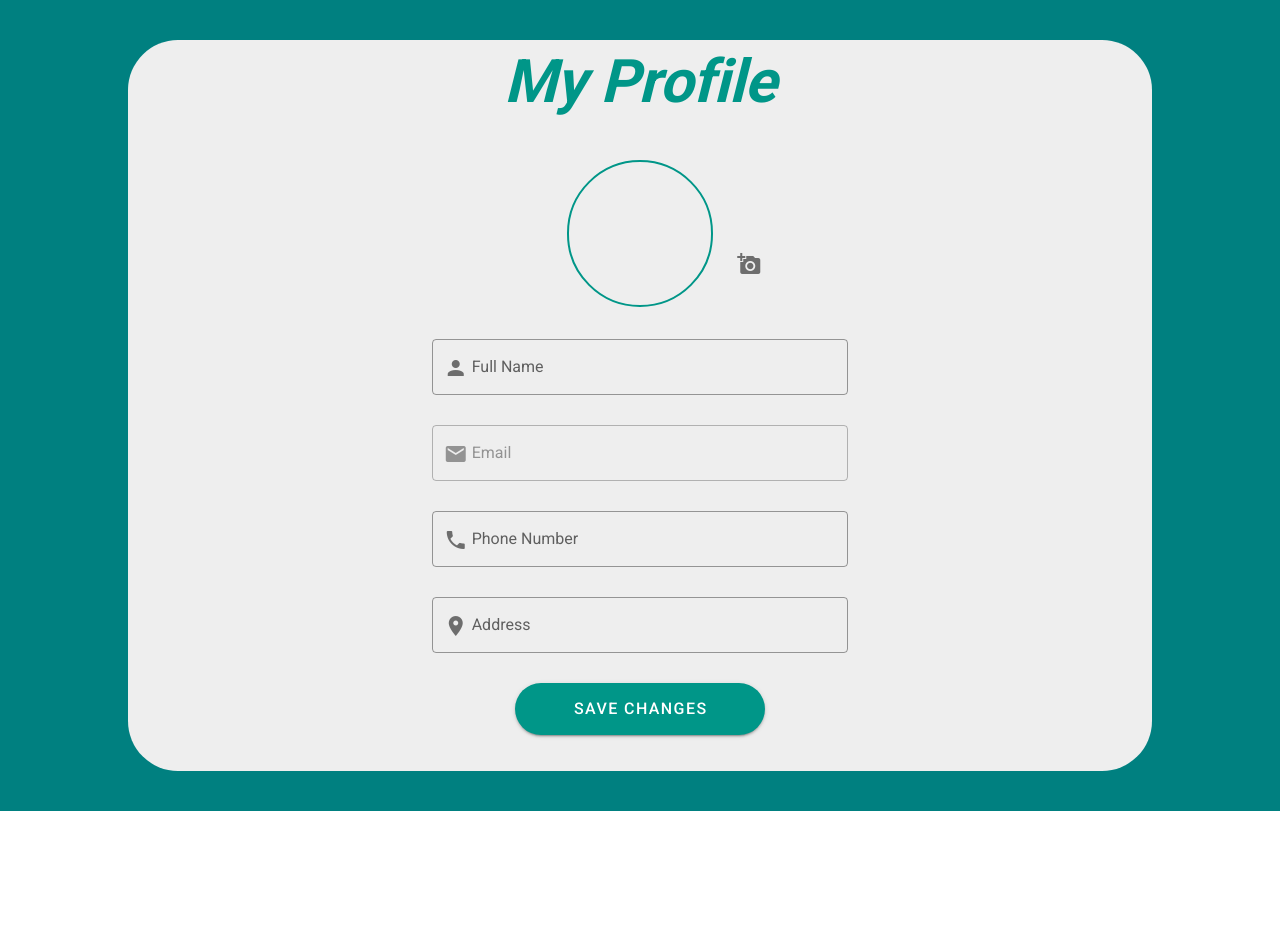
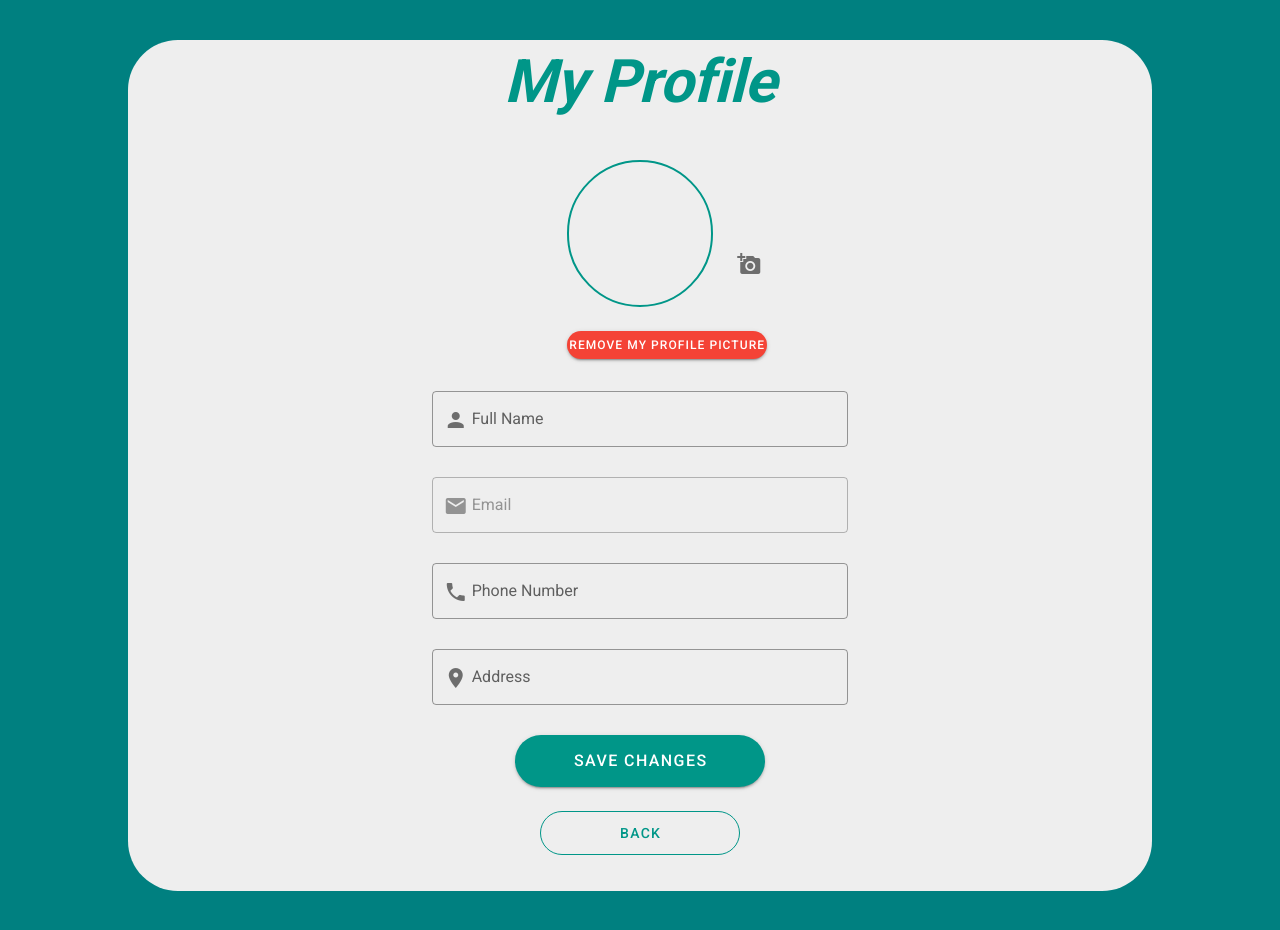
Before and after one commit to aya1sameh/SchoolFinder_Website, a Vue app in the folder schoolfinder_web/: page /user_profile in a window 1280 px wide. Before the commit the page ends 811 px from the top, so only its background shows below. Built offline with nearby package versions, Linux system fonts and the light colour scheme; no server answers; sample sign-in values are in the browser's storage.

Commit message:
images upload and preview finished

```diff
--- a/schoolfinder_web/src/components/SchoolCard.vue
+++ b/schoolfinder_web/src/components/SchoolCard.vue
@@ -13,7 +13,7 @@
               id="avatar"
               class="preview"
               rounded
-              :src="`http://127.0.0.1:8000/${school.gallery ? school.gallery[0] : TempImage} `"
+              :src="schoolimage"
               color="#009688"
             ></v-img>
           </v-col>
@@ -90,6 +90,12 @@ export default {
       TempImage: schoolfinderlogo,
     };
   },
+  computed: {
+    schoolimage() {
+      if (this.school.gallery) return `http://127.0.0.1:8000/${this.school.gallery[0]}`;
+      return this.TempImage;
+    },
+  },
 };
 </script>
 
--- a/schoolfinder_web/src/views/SignUp.vue
+++ b/schoolfinder_web/src/views/SignUp.vue
@@ -239,23 +239,19 @@ export default {
     },
     Validate() {
       if (this.$refs.form.validate()) {
-        axios({
-          method: 'post',
-          url: 'http://127.0.0.1:8000/api/register',
-          headers: { APP_KEY: 'c2Nob29sX2ZpbmRlcl9hcHBfa2V5ZmJkamhqeGNoa2N2anhqY2p2Ymh4amM6dmFzZGhoYXNkaGphZHNrZHNmYW1jbmhkc3VoZHVoY3Nq' },
-          data: {
-            name: this.Name,
-            password: this.password,
-            password_confirmation: this.Confirmpassword,
-            email: this.Email,
-            role: this.Role,
-            // avatar: this.UserImage,
-            phone_no: this.PhoneNumber,
-            address: this.Location,
-          },
-        })
+        const fd = new FormData();
+        fd.append('avatar', this.UserImage);
+        fd.append('address', this.Location);
+        fd.append('name', this.Name);
+        fd.append('phone_no', this.PhoneNumber);
+        fd.append('password', this.password);
+        fd.append('password_confirmation', this.Confirmpassword);
+        fd.append('email', this.Email);
+        fd.append('role', this.Role);
+        const option = { headers: { APP_KEY: 'c2Nob29sX2ZpbmRlcl9hcHBfa2V5ZmJkamhqeGNoa2N2anhqY2p2Ymh4amM6dmFzZGhoYXNkaGphZHNrZHNmYW1jbmhkc3VoZHVoY3Nq', 'Content-Type': 'multipart/form-data' } };
+        axios.post('http://127.0.0.1:8000/api/register', fd, option)
           .then(() => {
-            // this.$router.push('/');
+            this.$router.push('/');
           })
           .catch(() => {
             this.ExistingUseralert = true;
--- a/schoolfinder_web/src/views/UserProfile.vue
+++ b/schoolfinder_web/src/views/UserProfile.vue
@@ -22,6 +22,16 @@
               max-width="200"
             >
             </v-img>
+            <br />
+            <v-btn
+            @click="RemoveAvatar"
+            dark
+            rounded
+            color="red"
+            small
+            style="width: 200px">
+            Remove My Profile Picture
+            </v-btn>
           </v-col>
           <v-col cols="1" sm="1" md="1">
             <br />
@@ -113,6 +123,21 @@
           </v-col>
         </v-row>
         <br />
+        <v-row justify="center" no-gutters>
+          <v-col cols="24" sm="18" md="15">
+            <v-btn
+              to='/home'
+              rounded
+              outlined
+              color="#009688"
+              large
+              style="width: 200px"
+            >
+              Back
+            </v-btn>
+          </v-col>
+        </v-row>
+        <br />
       </v-container>
     </v-main>
 </template>
@@ -165,6 +190,10 @@ export default {
     },
     previewImage() {
       this.url = URL.createObjectURL(this.file);
+    },
+    RemoveAvatar() {
+      this.avatarurl = SignupAvatar;
+      this.file = SignupAvatar;
     },
     IsaNumber(value) {
       const phoneno = /^\d{11}$/;
```
